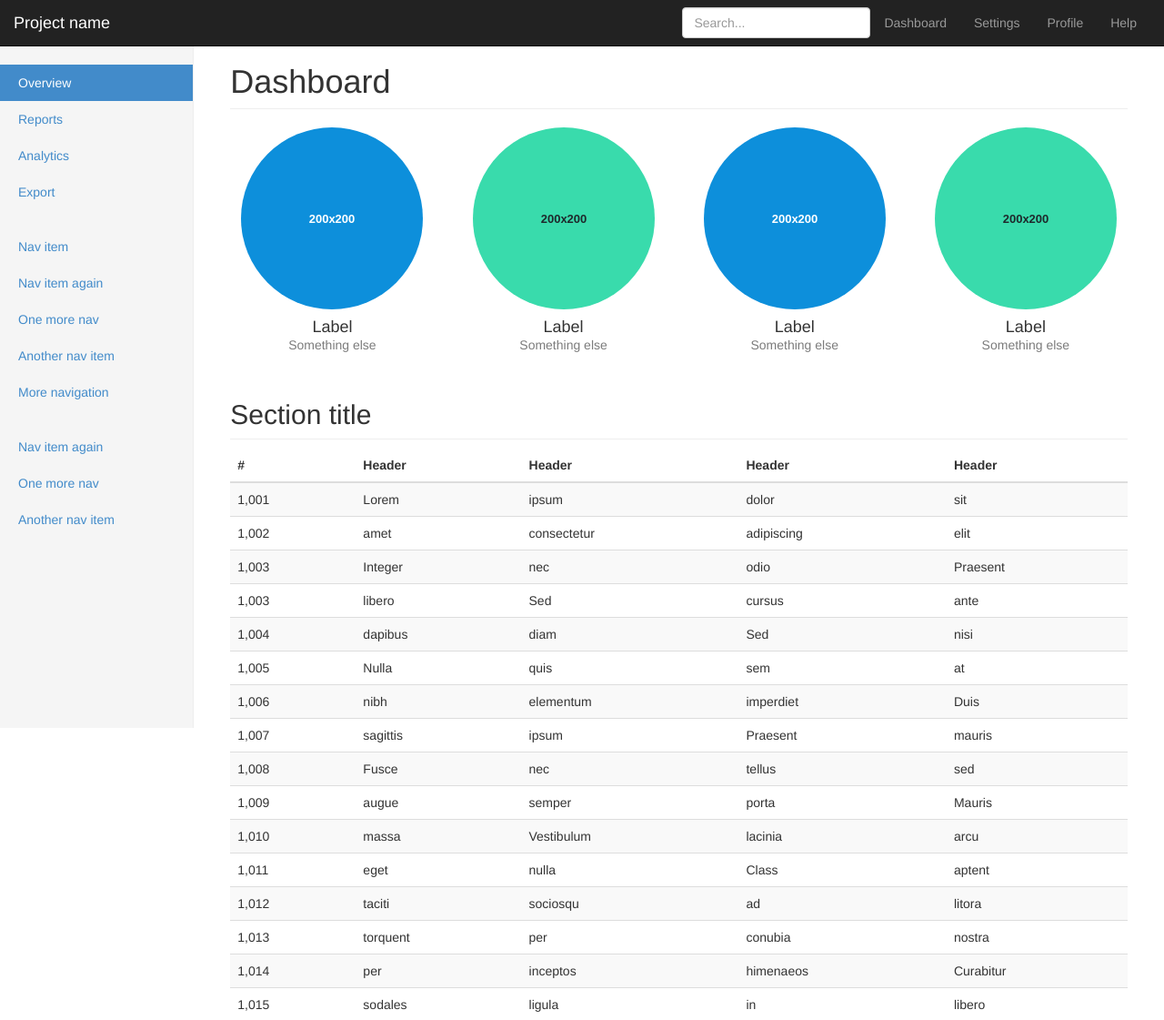
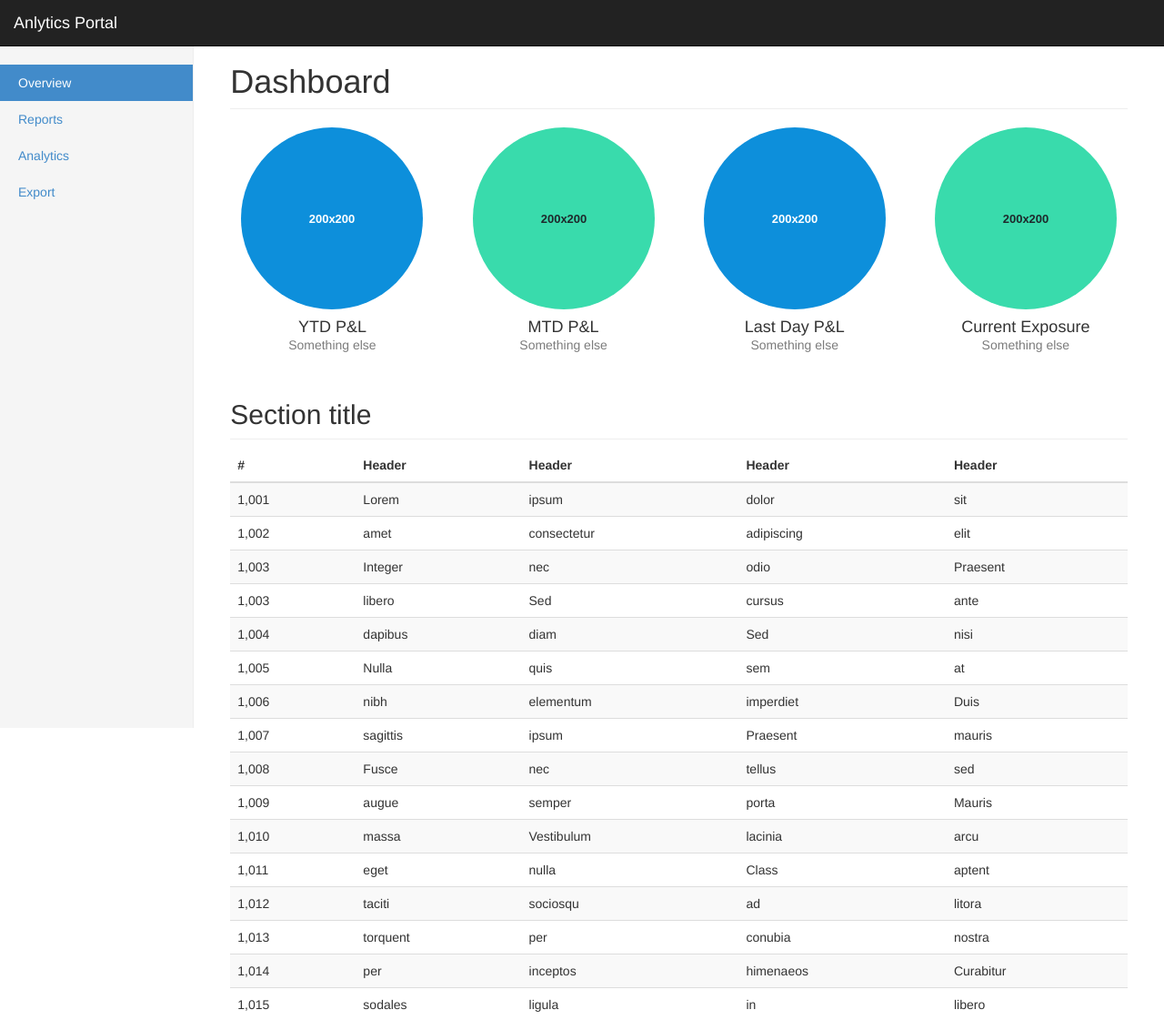
Before and after one commit to acarminati89/wfp_web_app, a Flask app: page / in a window 1280 px wide. Shown: the top 1121 px of the page at 91% size. Run offline with Flask 2, Linux system fonts and the light colour scheme; some libraries are stand-ins or nearby versions.

Commit message:
testing dashboard

```diff
--- a/app/templates/analytics/dashboard_pure_html.html
+++ b/app/templates/analytics/dashboard_pure_html.html
@@ -10,18 +10,11 @@
 
     <title>Dashboard Template for Bootstrap</title>
 
-    <!-- Bootstrap core CSS -->
+
     <link rel="stylesheet" href="{{url_for('static', filename="bootstrap.min.css")}}" >
-
-    <!-- Custom styles for this template -->
     <link rel="stylesheet" href="{{url_for('static', filename="dashboard.css")}}" >
-
-
-    <!-- HTML5 shim and Respond.js IE8 support of HTML5 elements and media queries -->
-    <!--[if lt IE 9]>
-      <script src="https://oss.maxcdn.com/libs/html5shiv/3.7.0/html5shiv.js"></script>
-      <script src="https://oss.maxcdn.com/libs/respond.js/1.4.2/respond.min.js"></script>
-    <![endif]-->
+    <script src="https://oss.maxcdn.com/libs/html5shiv/3.7.0/html5shiv.js"></script>
+    <script src="https://oss.maxcdn.com/libs/respond.js/1.4.2/respond.min.js"></script>
   </head>
 
   <body>
@@ -35,8 +28,9 @@
             <span class="icon-bar"></span>
             <span class="icon-bar"></span>
           </button>
-          <a class="navbar-brand" href="#">Project name</a>
+          <a class="navbar-brand" href="#">Anlytics Portal</a>
         </div>
+        <!--
         <div class="navbar-collapse collapse">
           <ul class="nav navbar-nav navbar-right">
             <li><a href="#">Dashboard</a></li>
@@ -44,10 +38,8 @@
             <li><a href="#">Profile</a></li>
             <li><a href="#">Help</a></li>
           </ul>
-          <form class="navbar-form navbar-right">
-            <input type="text" class="form-control" placeholder="Search...">
-          </form>
         </div>
+        -->
       </div>
     </div>
 
@@ -60,18 +52,6 @@
             <li><a href="#">Analytics</a></li>
             <li><a href="#">Export</a></li>
           </ul>
-          <ul class="nav nav-sidebar">
-            <li><a href="">Nav item</a></li>
-            <li><a href="">Nav item again</a></li>
-            <li><a href="">One more nav</a></li>
-            <li><a href="">Another nav item</a></li>
-            <li><a href="">More navigation</a></li>
-          </ul>
-          <ul class="nav nav-sidebar">
-            <li><a href="">Nav item again</a></li>
-            <li><a href="">One more nav</a></li>
-            <li><a href="">Another nav item</a></li>
-          </ul>
         </div>
         <div class="col-sm-9 col-sm-offset-3 col-md-10 col-md-offset-2 main">
           <h1 class="page-header">Dashboard</h1>
@@ -79,22 +59,22 @@
           <div class="row placeholders">
             <div class="col-xs-6 col-sm-3 placeholder">
               <img data-src="holder.js/200x200/auto/sky" class="img-responsive" alt="Generic placeholder thumbnail">
-              <h4>Label</h4>
+              <h4>YTD P&L</h4>
               <span class="text-muted">Something else</span>
             </div>
             <div class="col-xs-6 col-sm-3 placeholder">
               <img data-src="holder.js/200x200/auto/vine" class="img-responsive" alt="Generic placeholder thumbnail">
-              <h4>Label</h4>
+              <h4>MTD P&L</h4>
               <span class="text-muted">Something else</span>
             </div>
             <div class="col-xs-6 col-sm-3 placeholder">
               <img data-src="holder.js/200x200/auto/sky" class="img-responsive" alt="Generic placeholder thumbnail">
-              <h4>Label</h4>
+              <h4>Last Day P&L</h4>
               <span class="text-muted">Something else</span>
             </div>
             <div class="col-xs-6 col-sm-3 placeholder">
               <img data-src="holder.js/200x200/auto/vine" class="img-responsive" alt="Generic placeholder thumbnail">
-              <h4>Label</h4>
+              <h4>Current Exposure</h4>
               <span class="text-muted">Something else</span>
             </div>
           </div>
```
